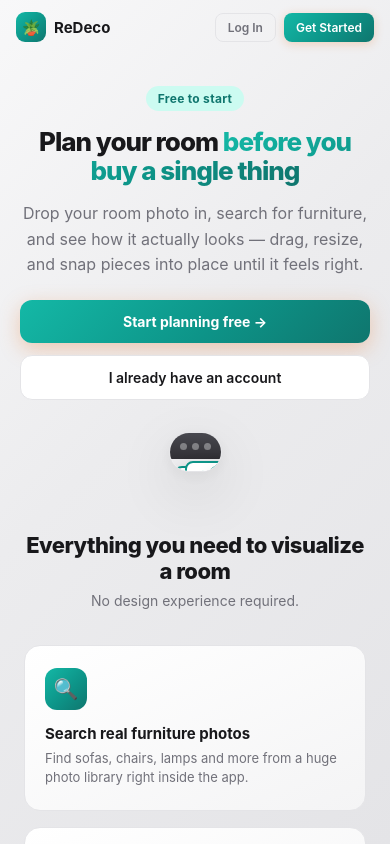
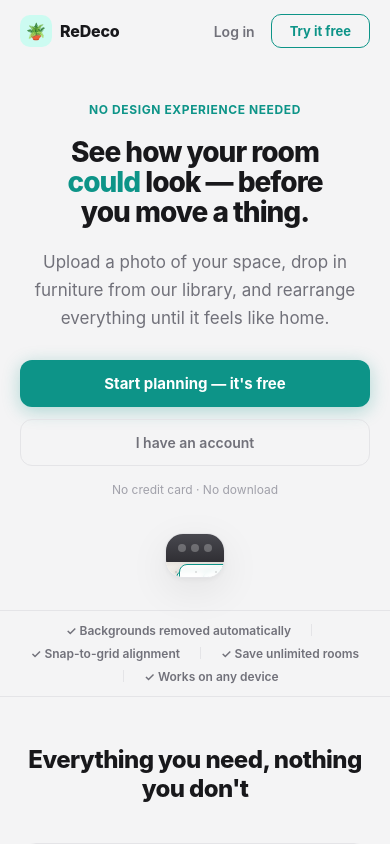
Before and after one commit to youjoro/ReDeco, a React (Vite) app: page / in a window 390 px wide. Built offline with nearby package versions, Linux system fonts and the light colour scheme; no server answers.

Commit message:
Redesign landing page and fix GlitchTip CSP

```diff
--- a/index.html
+++ b/index.html
@@ -22,7 +22,7 @@
       script-src 'self' blob:;
       style-src 'self' 'unsafe-inline';
       img-src 'self' blob: data: https://*.pixabay.com https://pixabay.com https://*.supabase.co https://placehold.co;
-      connect-src 'self' https://*.supabase.co wss://*.supabase.co https://pixabay.com https://cdn.jsdelivr.net;
+      connect-src 'self' https://*.supabase.co wss://*.supabase.co https://pixabay.com https://cdn.jsdelivr.net https://app.glitchtip.com;
       worker-src blob: 'self';
       child-src blob: 'self';
       font-src 'self' data:;
--- a/src/components/Landing/Landing.css
+++ b/src/components/Landing/Landing.css
@@ -3,349 +3,450 @@
   height: 100dvh;
   overflow-y: auto;
   overflow-x: hidden;
-  background: var(--gradient-page);
+  background: var(--bg);
 }
 
-/* ── Nav ── */
+/* ══════════════════════════════════════════
+   NAV
+══════════════════════════════════════════ */
 .landing__nav {
   display: flex;
   align-items: center;
-  padding: 16px 24px;
-  gap: 8px;
-  max-width: 1100px;
+  padding: 18px 32px;
+  max-width: 1120px;
   margin: 0 auto;
+  gap: 12px;
 }
 
 .landing__nav-brand {
   display: flex;
   align-items: center;
   gap: 8px;
-  font-weight: 700;
-  font-size: 15px;
+  font-weight: 800;
+  font-size: 16px;
   color: var(--text);
+  letter-spacing: -0.2px;
 }
 
 .landing__nav-icon {
-  width: 30px; height: 30px;
-  border-radius: 9px;
-  background: var(--gradient-accent);
+  width: 32px;
+  height: 32px;
+  border-radius: 10px;
+  background: var(--accent-light);
   display: inline-flex;
   align-items: center;
   justify-content: center;
-  font-size: 15px;
+  font-size: 16px;
 }
 
 .landing__nav-actions {
   margin-left: auto;
   display: flex;
-  gap: 8px;
+  align-items: center;
+  gap: 16px;
 }
 
-.landing__nav-btn {
-  padding: 7px 16px;
-  border-radius: 8px;
-  font-size: 13px;
+.landing__nav-link {
+  background: none;
+  border: none;
+  font-size: 14px;
   font-weight: 600;
+  color: var(--text-sub);
   cursor: pointer;
   font-family: inherit;
-  border: none;
-  transition: opacity 0.15s, transform 0.12s;
+  transition: color 0.15s;
+  padding: 0;
 }
-.landing__nav-btn--ghost {
+.landing__nav-link:hover { color: var(--text); }
+
+.landing__nav-btn {
+  padding: 8px 18px;
+  border-radius: 10px;
+  border: 1.5px solid var(--accent);
   background: transparent;
-  color: var(--text-sub);
-  border: 1px solid var(--border);
+  color: var(--accent);
+  font-size: 13px;
+  font-weight: 700;
+  cursor: pointer;
+  font-family: inherit;
+  transition: background 0.15s, color 0.15s;
 }
-.landing__nav-btn--ghost:hover { background: white; }
+.landing__nav-btn:hover {
+  background: var(--accent);
+  color: #fff;
+}
 
-.landing__nav-btn--primary {
-  background: var(--gradient-accent);
-  color: white;
-  box-shadow: 0 2px 10px rgba(232,130,60,0.3);
-}
-.landing__nav-btn--primary:hover { opacity: 0.92; transform: translateY(-1px); }
-
-/* ── Hero ── */
+/* ══════════════════════════════════════════
+   HERO
+══════════════════════════════════════════ */
 .landing__hero {
-  max-width: 1100px;
+  max-width: 1120px;
   margin: 0 auto;
-  padding: 48px 24px 30px;
+  padding: 56px 32px 48px;
   display: grid;
   grid-template-columns: 1fr 1fr;
-  gap: 48px;
+  gap: 64px;
   align-items: center;
 }
 
-.landing__hero-eyebrow {
-  display: inline-block;
+.landing__hero-label {
   font-size: 12px;
   font-weight: 700;
-  color: var(--accent-dark);
-  background: var(--accent-light);
-  padding: 5px 12px;
-  border-radius: 100px;
-  margin-bottom: 16px;
-  letter-spacing: 0.3px;
+  letter-spacing: 0.6px;
+  text-transform: uppercase;
+  color: var(--accent);
+  margin-bottom: 20px;
 }
 
 .landing__hero-title {
-  font-size: 40px;
+  font-size: 48px;
   font-weight: 800;
   color: var(--text);
-  line-height: 1.12;
-  letter-spacing: -1px;
-  margin-bottom: 16px;
+  line-height: 1.08;
+  letter-spacing: -1.5px;
+  margin-bottom: 20px;
 }
-.landing__hero-title span {
-  background: var(--gradient-accent);
-  -webkit-background-clip: text;
-  background-clip: text;
-  color: transparent;
+.landing__hero-title em {
+  font-style: normal;
+  color: var(--accent);
 }
 
 .landing__hero-sub {
-  font-size: 16px;
+  font-size: 17px;
   color: var(--text-sub);
-  line-height: 1.6;
-  margin-bottom: 26px;
-  max-width: 460px;
+  line-height: 1.65;
+  margin-bottom: 32px;
+  max-width: 440px;
 }
 
 .landing__hero-ctas {
   display: flex;
   gap: 12px;
   flex-wrap: wrap;
+  align-items: center;
+  margin-bottom: 16px;
 }
 
 .landing__cta-primary {
-  padding: 13px 26px;
+  padding: 14px 28px;
   border-radius: 12px;
   border: none;
-  background: var(--gradient-accent);
-  color: white;
+  background: var(--accent);
+  color: #fff;
   font-weight: 700;
-  font-size: 14px;
+  font-size: 15px;
   cursor: pointer;
-  box-shadow: 0 6px 20px rgba(232,130,60,0.35);
-  transition: opacity 0.15s, transform 0.12s;
   font-family: inherit;
+  box-shadow: 0 4px 18px var(--accent-shadow);
+  transition: opacity 0.15s, transform 0.12s, box-shadow 0.15s;
 }
-.landing__cta-primary:hover { opacity: 0.92; transform: translateY(-2px); }
+.landing__cta-primary:hover {
+  opacity: 0.92;
+  transform: translateY(-2px);
+  box-shadow: 0 8px 26px var(--accent-shadow);
+}
 
-.landing__cta-secondary {
-  padding: 13px 22px;
+.landing__cta-ghost {
+  padding: 14px 20px;
   border-radius: 12px;
   border: 1.5px solid var(--border);
-  background: white;
-  color: var(--text);
+  background: transparent;
+  color: var(--text-sub);
   font-weight: 600;
   font-size: 14px;
   cursor: pointer;
-  transition: border-color 0.15s;
   font-family: inherit;
+  transition: border-color 0.15s, color 0.15s;
 }
-.landing__cta-secondary:hover { border-color: var(--accent); }
-
-/* ── Hero mock canvas ── */
-.landing__mock {
-  position: relative;
-  background: white;
-  border-radius: 20px;
-  border: 1px solid var(--border);
-  box-shadow: 0 20px 60px rgba(24,24,27,0.12), 0 4px 16px rgba(0,0,0,0.06);
-  overflow: hidden;
-  aspect-ratio: 4 / 3;
+.landing__cta-ghost:hover {
+  border-color: var(--accent);
+  color: var(--accent);
 }
 
-.landing__mock-bar {
-  height: 26px;
+.landing__hero-note {
+  font-size: 12px;
+  color: var(--text-faint);
+}
+
+/* ── Mock room preview ── */
+.landing__mock {
+  border-radius: 18px;
+  overflow: hidden;
+  border: 1px solid var(--border);
+  box-shadow:
+    0 2px 4px rgba(0,0,0,0.04),
+    0 12px 40px rgba(0,0,0,0.08);
+  aspect-ratio: 4 / 3;
+  background: var(--sidebar);
+}
+
+.landing__mock-chrome {
+  height: 28px;
   background: var(--gradient-dark);
   display: flex;
   align-items: center;
   gap: 5px;
-  padding: 0 10px;
+  padding: 0 12px;
 }
-.landing__mock-dot { width: 7px; height: 7px; border-radius: 50%; background: rgba(255,255,255,0.35); }
+.landing__mock-dot {
+  width: 8px;
+  height: 8px;
+  border-radius: 50%;
+  background: rgba(255,255,255,0.25);
+}
 
-.landing__mock-body {
+.landing__mock-room {
   position: relative;
-  height: calc(100% - 26px);
+  height: calc(100% - 28px);
+  background: #f0ede8;
+  overflow: hidden;
+}
+
+/* Subtle perspective wall lines */
+.landing__mock-wall {
+  position: absolute;
+  inset: 0;
   background:
-    radial-gradient(circle, #d4d4d8 1px, transparent 1px);
-  background-size: 18px 18px;
-  background-color: var(--canvas);
+    linear-gradient(to bottom, #e8e4de 0%, #f0ede8 35%);
+  border-bottom: 1.5px solid rgba(0,0,0,0.07);
+}
+
+.landing__mock-grid {
+  position: absolute;
+  inset: 0;
+  background-image: radial-gradient(circle, rgba(0,0,0,0.10) 1px, transparent 1px);
+  background-size: 20px 20px;
+  pointer-events: none;
 }
 
 .landing__mock-item {
   position: absolute;
+  background: rgba(255,255,255,0.85);
+  border: 1.5px solid var(--accent);
   border-radius: 8px;
-  background: white;
-  border: 2px solid var(--accent);
-  box-shadow: 0 6px 16px rgba(24,24,27,0.12);
   display: flex;
   align-items: center;
   justify-content: center;
-  font-size: 22px;
+  font-size: 26px;
+  box-shadow: 0 3px 12px rgba(0,0,0,0.10);
+  backdrop-filter: blur(2px);
 }
 
-/* ── Features ── */
-.landing__section {
-  max-width: 1100px;
+/* ══════════════════════════════════════════
+   SOCIAL PROOF STRIP
+══════════════════════════════════════════ */
+.landing__proof {
+  border-top: 1px solid var(--border);
+  border-bottom: 1px solid var(--border);
+  padding: 14px 32px;
+  display: flex;
+  align-items: center;
+  justify-content: center;
+  flex-wrap: wrap;
+  gap: 8px 0;
+  font-size: 12px;
+  font-weight: 600;
+  color: var(--text-sub);
+}
+
+.landing__proof-sep {
+  display: inline-block;
+  width: 1px;
+  height: 12px;
+  background: var(--border);
+  margin: 0 20px;
+}
+
+/* ══════════════════════════════════════════
+   FEATURES
+══════════════════════════════════════════ */
+.landing__features-section {
+  max-width: 1120px;
   margin: 0 auto;
-  padding: 40px 24px;
+  padding: 64px 32px 48px;
 }
 
 .landing__section-title {
-  font-size: 26px;
+  font-size: 28px;
   font-weight: 800;
   color: var(--text);
   text-align: center;
-  letter-spacing: -0.5px;
-  margin-bottom: 8px;
-}
-.landing__section-sub {
-  text-align: center;
-  font-size: 14px;
-  color: var(--text-sub);
-  margin-bottom: 36px;
+  letter-spacing: -0.6px;
+  margin-bottom: 40px;
 }
 
 .landing__features {
   display: grid;
   grid-template-columns: repeat(3, 1fr);
-  gap: 16px;
+  gap: 20px;
 }
 
 .landing__feature {
-  background: var(--gradient-surface);
+  padding: 28px 24px;
+  border-radius: 16px;
   border: 1px solid var(--border);
-  border-radius: 16px;
-  padding: 22px 20px;
-  transition: transform 0.15s, box-shadow 0.15s;
+  background: var(--sidebar);
+  transition: box-shadow 0.2s, transform 0.2s;
 }
 .landing__feature:hover {
-  transform: translateY(-3px);
-  box-shadow: 0 10px 26px rgba(24,24,27,0.08);
+  box-shadow: 0 8px 30px rgba(0,0,0,0.07);
+  transform: translateY(-2px);
 }
 
 .landing__feature-icon {
-  width: 42px; height: 42px;
-  border-radius: 12px;
-  background: var(--gradient-accent);
-  display: flex;
-  align-items: center;
-  justify-content: center;
-  font-size: 20px;
-  margin-bottom: 14px;
+  font-size: 26px;
+  margin-bottom: 16px;
+  display: block;
 }
 
 .landing__feature-title {
   font-size: 15px;
   font-weight: 700;
   color: var(--text);
-  margin-bottom: 6px;
-}
-.landing__feature-text {
-  font-size: 13px;
-  color: var(--text-sub);
-  line-height: 1.5;
+  margin-bottom: 8px;
 }
 
-/* ── How it works ── */
+.landing__feature-text {
+  font-size: 14px;
+  color: var(--text-sub);
+  line-height: 1.6;
+}
+
+/* ══════════════════════════════════════════
+   HOW IT WORKS
+══════════════════════════════════════════ */
+.landing__steps-section {
+  max-width: 1120px;
+  margin: 0 auto;
+  padding: 16px 32px 64px;
+}
+
 .landing__steps {
   display: grid;
   grid-template-columns: repeat(3, 1fr);
-  gap: 20px;
+  gap: 0;
   position: relative;
 }
 
 .landing__step {
-  text-align: center;
-  padding: 0 12px;
+  padding: 0 32px;
+  position: relative;
 }
+.landing__step:first-child { padding-left: 0; }
+.landing__step:last-child { padding-right: 0; }
 
 .landing__step-num {
-  width: 36px; height: 36px;
+  width: 38px;
+  height: 38px;
   border-radius: 50%;
-  background: var(--gradient-dark);
-  color: white;
+  background: var(--accent-light);
+  color: var(--accent);
   display: flex;
   align-items: center;
   justify-content: center;
-  font-weight: 700;
-  font-size: 14px;
-  margin: 0 auto 14px;
+  font-weight: 800;
+  font-size: 15px;
+  margin-bottom: 16px;
+  position: relative;
+  z-index: 1;
+}
+
+/* connector line between steps */
+.landing__step-line {
+  position: absolute;
+  top: 19px;
+  left: calc(38px + 32px);
+  right: calc(-32px);
+  height: 1px;
+  background: var(--border);
+  z-index: 0;
 }
 
 .landing__step-title {
-  font-size: 14px;
+  font-size: 15px;
   font-weight: 700;
   color: var(--text);
-  margin-bottom: 6px;
-}
-.landing__step-text {
-  font-size: 13px;
-  color: var(--text-sub);
-  line-height: 1.5;
+  margin-bottom: 8px;
 }
 
-/* ── Final CTA banner ── */
-.landing__banner {
-  max-width: 1100px;
-  margin: 20px auto 40px;
-  padding: 40px 32px;
-  border-radius: 22px;
-  background: var(--gradient-dark);
+.landing__step-text {
+  font-size: 14px;
+  color: var(--text-sub);
+  line-height: 1.55;
+}
+
+/* ══════════════════════════════════════════
+   FINAL CTA
+══════════════════════════════════════════ */
+.landing__final {
   text-align: center;
+  padding: 72px 32px 80px;
+  background: var(--accent-light);
+  border-top: 1px solid var(--border);
 }
-.landing__banner-title {
-  font-size: 22px;
+
+.landing__final-title {
+  font-size: 36px;
   font-weight: 800;
-  color: white;
-  margin-bottom: 8px;
-  letter-spacing: -0.3px;
+  color: var(--text);
+  letter-spacing: -0.8px;
+  margin-bottom: 12px;
 }
-.landing__banner-sub {
-  font-size: 14px;
-  color: #d4d4d8;
-  margin-bottom: 22px;
+
+.landing__final-sub {
+  font-size: 16px;
+  color: var(--text-sub);
+  margin-bottom: 32px;
+  line-height: 1.6;
 }
 
 /* ── Footer ── */
 .landing__footer {
   text-align: center;
-  padding: 20px 24px 32px;
+  padding: 20px 24px 28px;
   font-size: 12px;
   color: var(--text-faint);
+  background: var(--bg);
+  border-top: 1px solid var(--border);
 }
 
-/* ══════════════════════════════════════════════════════
+/* ══════════════════════════════════════════
    MOBILE
-   ══════════════════════════════════════════════════════ */
+══════════════════════════════════════════ */
 @media (max-width: 860px) {
+  .landing__nav { padding: 14px 20px; }
+
   .landing__hero {
     grid-template-columns: 1fr;
-    padding: 32px 20px 20px;
-    gap: 32px;
+    padding: 40px 20px 32px;
+    gap: 36px;
     text-align: center;
   }
-  .landing__hero-title { font-size: 30px; }
-  .landing__hero-sub { margin: 0 auto 22px; }
+  .landing__hero-title { font-size: 34px; letter-spacing: -1px; }
+  .landing__hero-sub { margin: 0 auto 28px; }
   .landing__hero-ctas { justify-content: center; }
-  .landing__mock { max-width: 420px; margin: 0 auto; }
+  .landing__hero-note { margin-top: 4px; }
+  .landing__mock { max-width: 440px; margin: 0 auto; }
+
+  .landing__proof { padding: 12px 20px; gap: 8px; }
+  .landing__proof-sep { margin: 0 12px; }
+
+  .landing__features-section,
+  .landing__steps-section { padding: 48px 20px; }
 
   .landing__features { grid-template-columns: 1fr; }
-  .landing__steps { grid-template-columns: 1fr; gap: 24px; }
+  .landing__steps { grid-template-columns: 1fr; gap: 32px; }
+  .landing__step { padding: 0; }
+  .landing__step-line { display: none; }
 
-  .landing__section-title { font-size: 22px; }
-  .landing__banner { padding: 32px 20px; border-radius: 18px; }
-  .landing__banner-title { font-size: 19px; }
+  .landing__section-title { font-size: 24px; }
+  .landing__final { padding: 56px 20px 64px; }
+  .landing__final-title { font-size: 28px; }
 }
 
 @media (max-width: 480px) {
-  .landing__nav { padding: 12px 16px; }
-  .landing__nav-btn { padding: 6px 12px; font-size: 12px; }
-  .landing__hero-title { font-size: 26px; }
-  .landing__cta-primary, .landing__cta-secondary { width: 100%; text-align: center; }
+  .landing__hero-title { font-size: 28px; }
+  .landing__cta-primary,
+  .landing__cta-ghost { width: 100%; text-align: center; }
   .landing__hero-ctas { flex-direction: column; }
 }
--- a/src/components/Landing/Landing.jsx
+++ b/src/components/Landing/Landing.jsx
@@ -1,118 +1,153 @@
 import "./Landing.css";
 
-const MOCK_ITEMS = [
-  { icon: "🪴", top: "58%", left: "8%",  w: 34, h: 26 },
-  { icon: "🪑", top: "40%", left: "62%", w: 22, h: 22 },
-  { icon: "🛏️", top: "20%", left: "30%", w: 30, h: 22 },
-  { icon: "🪴", top: "62%", left: "78%", w: 18, h: 22 },
-];
-
 const FEATURES = [
-  { icon: "🔍", title: "Search real furniture photos", text: "Find sofas, chairs, lamps and more from a huge photo library right inside the app." },
-  { icon: "✂️", title: "Backgrounds removed automatically", text: "Every image you add gets its background stripped so it drops cleanly into your room." },
-  { icon: "🖱️", title: "Drag, drop, and resize", text: "Move furniture freely and resize with a simple handle — proportions stay accurate." },
-  { icon: "📐", title: "Snap to a custom grid", text: "Drag a slider to set your own grid size and keep every placement perfectly aligned." },
-  { icon: "💾", title: "Save unlimited rooms", text: "Come back anytime — your layouts, backgrounds, and furniture are saved to your account." },
-  { icon: "📱", title: "Works on any device", text: "Plan on your laptop, tweak on your phone. The whole experience adapts to your screen." },
+  {
+    icon: "📸",
+    title: "Start with your actual room",
+    text: "Upload a photo of your space and furniture appears right inside it — no measuring tape needed.",
+  },
+  {
+    icon: "🔍",
+    title: "Try before you buy",
+    text: "Search thousands of real furniture photos, drag them in, and see exactly how they fit before spending a penny.",
+  },
+  {
+    icon: "💾",
+    title: "Save every idea",
+    text: "Create multiple layouts, come back anytime, and share what you're thinking with whoever lives there.",
+  },
 ];
 
 const STEPS = [
-  { num: "1", title: "Set your room", text: "Upload a photo of your space or start with a blank canvas." },
-  { num: "2", title: "Add furniture", text: "Search or upload pieces — backgrounds are removed automatically." },
-  { num: "3", title: "Arrange and save", text: "Drag, resize, snap to grid, then save your layout to revisit later." },
+  { num: "1", title: "Upload your room", text: "Drop in a photo or start with a blank canvas." },
+  { num: "2", title: "Add furniture", text: "Search or upload pieces — backgrounds strip automatically." },
+  { num: "3", title: "Arrange freely", text: "Drag, resize, and snap until it feels exactly right." },
+];
+
+const MOCK_ITEMS = [
+  { icon: "🛋️", top: "52%", left: "18%", w: 120, h: 70 },
+  { icon: "🪴", top: "30%", left: "72%", w: 52, h: 64 },
+  { icon: "🪑", top: "55%", left: "64%", w: 64, h: 64 },
+  { icon: "🖼️", top: "14%", left: "22%", w: 72, h: 56 },
 ];
 
 export default function Landing({ onGetStarted, onLogin }) {
   return (
     <div className="landing">
-      {/* Nav */}
-      <div className="landing__nav">
+
+      {/* ── Nav ── */}
+      <nav className="landing__nav">
         <div className="landing__nav-brand">
           <span className="landing__nav-icon">🪴</span>
           ReDeco
         </div>
         <div className="landing__nav-actions">
-          <button className="landing__nav-btn landing__nav-btn--ghost" onClick={onLogin}>Log In</button>
-          <button className="landing__nav-btn landing__nav-btn--primary" onClick={onGetStarted}>Get Started</button>
+          <button className="landing__nav-link" onClick={onLogin}>Log in</button>
+          <button className="landing__nav-btn" onClick={onGetStarted}>Try it free</button>
         </div>
-      </div>
+      </nav>
 
-      {/* Hero */}
-      <div className="landing__hero">
-        <div>
-          <span className="landing__hero-eyebrow">Free to start</span>
+      {/* ── Hero ── */}
+      <section className="landing__hero">
+        <div className="landing__hero-copy">
+          <p className="landing__hero-label">No design experience needed</p>
           <h1 className="landing__hero-title">
-            Plan your room <span>before you buy a single thing</span>
+            See how your room<br />
+            <em>could</em> look — before<br />
+            you move a thing.
           </h1>
           <p className="landing__hero-sub">
-            Drop your room photo in, search for furniture, and see how it actually looks —
-            drag, resize, and snap pieces into place until it feels right.
+            Upload a photo of your space, drop in furniture from our library,
+            and rearrange everything until it feels like home.
           </p>
           <div className="landing__hero-ctas">
-            <button className="landing__cta-primary" onClick={onGetStarted}>Start planning free →</button>
-            <button className="landing__cta-secondary" onClick={onLogin}>I already have an account</button>
+            <button className="landing__cta-primary" onClick={onGetStarted}>
+              Start planning — it's free
+            </button>
+            <button className="landing__cta-ghost" onClick={onLogin}>
+              I have an account
+            </button>
           </div>
+          <p className="landing__hero-note">No credit card · No download</p>
         </div>
 
-        {/* Mock preview */}
-        <div className="landing__mock">
-          <div className="landing__mock-bar">
+        {/* Mock room preview */}
+        <div className="landing__mock" aria-hidden="true">
+          <div className="landing__mock-chrome">
             <span className="landing__mock-dot" />
             <span className="landing__mock-dot" />
             <span className="landing__mock-dot" />
           </div>
-          <div className="landing__mock-body">
+          <div className="landing__mock-room">
+            <div className="landing__mock-wall" />
             {MOCK_ITEMS.map((item, i) => (
               <div
                 key={i}
                 className="landing__mock-item"
-                style={{ top: item.top, left: item.left, width: `${item.w * 3}px`, height: `${item.h * 3}px` }}
+                style={{ top: item.top, left: item.left, width: item.w, height: item.h }}
               >
                 {item.icon}
               </div>
             ))}
+            <div className="landing__mock-grid" />
           </div>
         </div>
+      </section>
+
+      {/* ── Social proof strip ── */}
+      <div className="landing__proof">
+        <span>✓ Backgrounds removed automatically</span>
+        <span className="landing__proof-sep" />
+        <span>✓ Snap-to-grid alignment</span>
+        <span className="landing__proof-sep" />
+        <span>✓ Save unlimited rooms</span>
+        <span className="landing__proof-sep" />
+        <span>✓ Works on any device</span>
       </div>
 
-      {/* Features */}
-      <div className="landing__section">
-        <h2 className="landing__section-title">Everything you need to visualize a room</h2>
-        <p className="landing__section-sub">No design experience required.</p>
+      {/* ── Features ── */}
+      <section className="landing__features-section">
+        <h2 className="landing__section-title">Everything you need, nothing you don't</h2>
         <div className="landing__features">
           {FEATURES.map((f, i) => (
             <div key={i} className="landing__feature">
               <div className="landing__feature-icon">{f.icon}</div>
-              <div className="landing__feature-title">{f.title}</div>
-              <div className="landing__feature-text">{f.text}</div>
+              <h3 className="landing__feature-title">{f.title}</h3>
+              <p className="landing__feature-text">{f.text}</p>
             </div>
           ))}
         </div>
-      </div>
+      </section>
 
-      {/* How it works */}
-      <div className="landing__section">
-        <h2 className="landing__section-title">How it works</h2>
-        <p className="landing__section-sub">Three steps, no downloads.</p>
+      {/* ── How it works ── */}
+      <section className="landing__steps-section">
+        <h2 className="landing__section-title">Ready in seconds</h2>
         <div className="landing__steps">
-          {STEPS.map((s) => (
+          {STEPS.map((s, i) => (
             <div key={s.num} className="landing__step">
               <div className="landing__step-num">{s.num}</div>
-              <div className="landing__step-title">{s.title}</div>
-              <div className="landing__step-text">{s.text}</div>
+              {i < STEPS.length - 1 && <div className="landing__step-line" />}
+              <h3 className="landing__step-title">{s.title}</h3>
+              <p className="landing__step-text">{s.text}</p>
             </div>
           ))}
         </div>
-      </div>
+      </section>
 
-      {/* Final CTA */}
-      <div className="landing__banner">
-        <div className="landing__banner-title">Ready to see your room come together?</div>
-        <div className="landing__banner-sub">It's free to get started — no credit card needed.</div>
-        <button className="landing__cta-primary" onClick={onGetStarted}>Create your first room →</button>
-      </div>
+      {/* ── Final CTA ── */}
+      <section className="landing__final">
+        <h2 className="landing__final-title">Your room is waiting.</h2>
+        <p className="landing__final-sub">
+          Give it 5 minutes — you might be surprised what a fresh layout can do.
+        </p>
+        <button className="landing__cta-primary" onClick={onGetStarted}>
+          Start planning free →
+        </button>
+      </section>
 
-      <div className="landing__footer">© 2026 ReDeco · Made for anyone furnishing a space</div>
+      <footer className="landing__footer">
+        © 2026 ReDeco · Made for anyone who's ever wanted a fresh space
+      </footer>
     </div>
   );
 }
```
